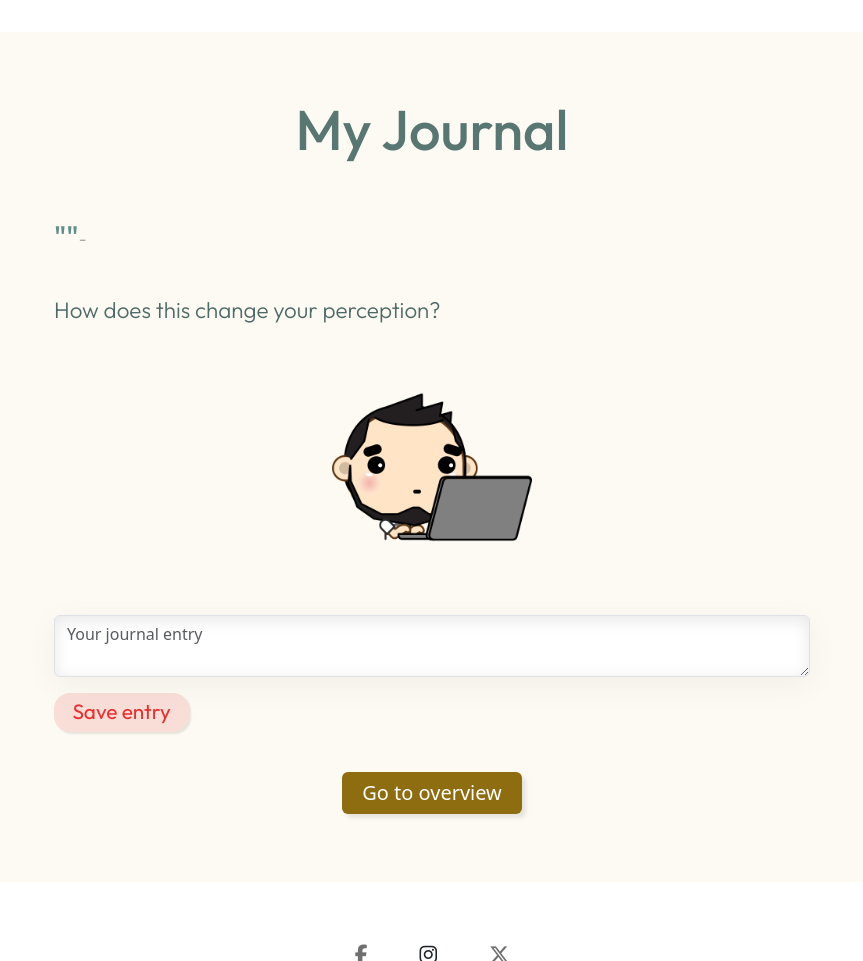
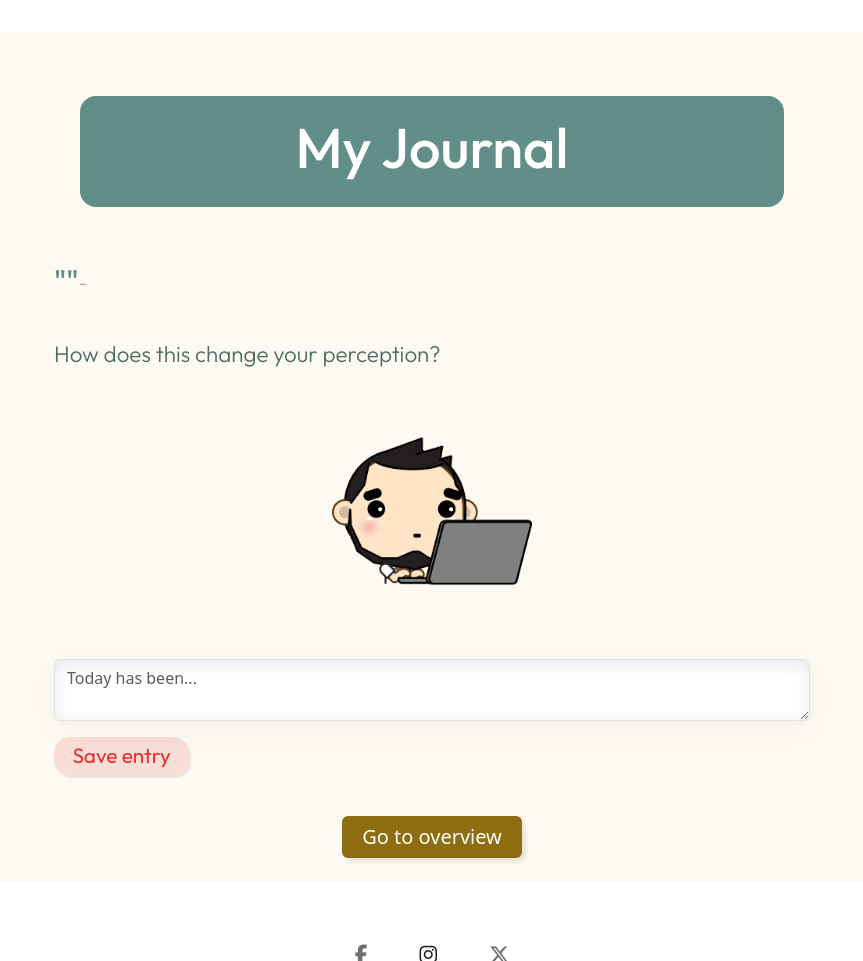
Before and after one commit to lyscodes/CFG_Software_2_4, a Flask app: page /journal in a window 1280 px wide. Shown: the part 77-1038 px from the top of the page, without its empty margins (208-1071 px from the left). Run offline with Flask 3, Linux system fonts and the light colour scheme; data that the repository does not hold is empty; some libraries are stand-ins or nearby versions.

Commit message:
style changes

```diff
--- a/static/css/journal-page.css
+++ b/static/css/journal-page.css
@@ -8,6 +8,11 @@
 
     section {
         margin-top: 64px;
+        border: 2px solid #628e89;
+        background-color:#628e89 ;
+        border-radius: 16px;
+        margin-left: 188px;
+        margin-right: 188px;
     }
 
     /* hero section */
@@ -169,12 +174,14 @@ margin-bottom: 40px;
       }
 
       h1 {
-        color: #587773;
+        color: white;
         font-family: "Outfit", sans-serif;
         font-optical-sizing: auto;
         font-weight: 500;
         font-size:3.5rem;
         font-style: normal;
+        padding-top: 16px;
+        padding-bottom: 16px;
         /* color: #85650d; */
       }
 
--- a/templates/journal.html
+++ b/templates/journal.html
@@ -33,7 +33,7 @@ styles %}
         name="textarea"
         class="form-control"
         id="floatingTextarea2"
-        placeholder="Your journal entry"
+        placeholder="Today has been..."
         style="height: 100%"
       ></textarea>
       <button type="submit" value="submit" id="save-entry-btn" class="btn">
```
